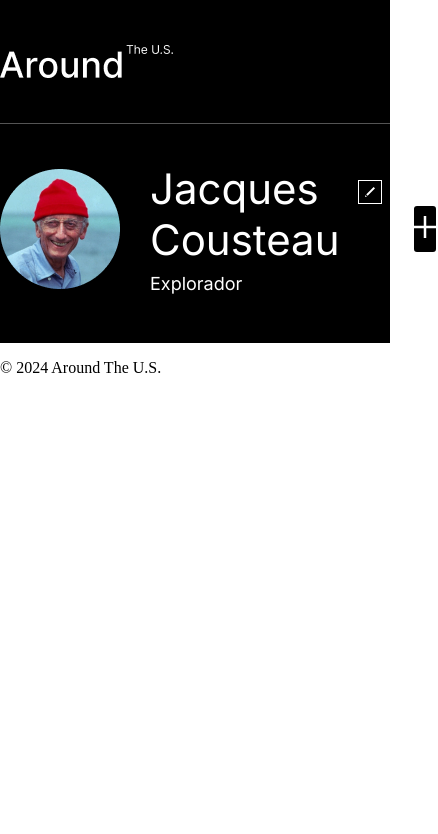
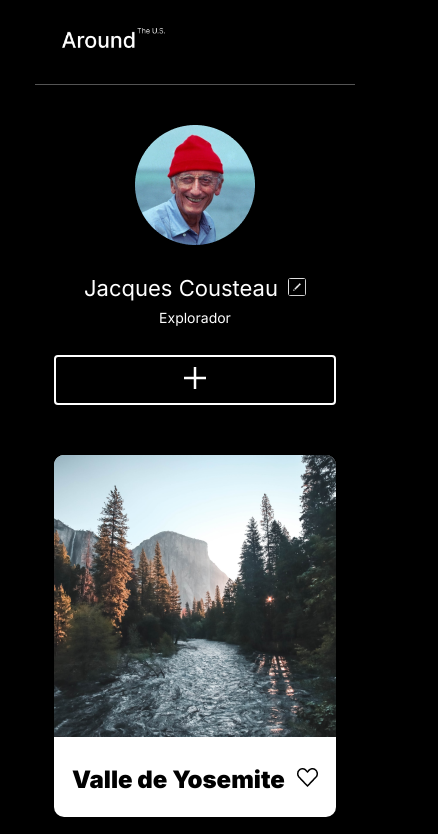
Before and after one commit to DavidCh09/web_project_around, a plain HTML site: page index.html in a window 390 px wide. Shown: the top 834 px of the page, 438 px wide, since content can reach past the window. Drawn offline with Linux system fonts and the light colour scheme.

Commit message:
Diseño pagina web de acuerdo a figma y  media query

```diff
--- /dev/null
+++ b/blocks/card.css
@@ -0,0 +1,38 @@
+.card {
+  background-color: white;
+  border-radius: 10px;
+}
+
+.card__image {
+  width: 100%;
+}
+
+.card__description {
+  display: flex;
+  flex-direction: row;
+  justify-content: space-between;
+  color: black;
+  max-width: 246px;
+  margin: auto;
+}
+
+.card__title {
+  font-family: "Inter-Black";
+  font-size: 24px;
+  text-overflow: ellipsis;
+  white-space: nowrap;
+  overflow: hidden;
+}
+
+.card__like-button {
+  background: none;
+  border: none;
+  cursor: pointer;
+  padding: 0;
+}
+
+.card__like-button:hover {
+  opacity: 50%;
+  transition: 0.4s ease;
+  transform: scale(0.9);
+}
--- a/blocks/content.css
+++ b/blocks/content.css
@@ -4,3 +4,9 @@
   max-width: 880px;
   margin: auto;
 }
+
+@media screen and (min-width: 320px) and (max-width: 544px) {
+  .content {
+    max-width: 282px;
+  }
+}
--- a/blocks/elements.css
+++ b/blocks/elements.css
@@ -0,0 +1,18 @@
+.elements {
+  max-width: 880px;
+  display: grid;
+  grid-template-columns: repeat(3, 1fr);
+  grid-template-rows: repeat(2, 1fr);
+  gap: 20px 17px;
+  margin: 0 auto 67px;
+}
+
+@media screen and (min-width: 320px) and (max-width: 544px) {
+  .elements {
+    max-width: 282px;
+    grid-template-columns: 1fr;
+    grid-template-rows: repeat(6, 1fr);
+    gap: 20px 0px;
+    margin: 0 auto 50px;
+  }
+}
--- /dev/null
+++ b/blocks/footer.css
@@ -0,0 +1,30 @@
+.footer {
+  display: flex;
+  flex-direction: row;
+  align-items: flex-start;
+  max-width: 880px;
+  max-height: 18px;
+  margin: 0 auto;
+  padding-bottom: 60px;
+}
+
+.footer__text {
+  font-family: "inter-regular";
+  font-size: 18px;
+  max-width: 318px;
+  margin: 0;
+  color: #545454;
+}
+
+@media screen and (min-width: 320px) and (max-width: 544px) {
+  .footer {
+    max-width: 282px;
+    max-height: 14px;
+    padding-bottom: 36px;
+  }
+
+  .footer__text {
+    font-size: 14px;
+    max-width: 100%;
+  }
+}
--- a/blocks/header.css
+++ b/blocks/header.css
@@ -10,3 +10,14 @@
   margin: 0;
   padding: 45px 0 41px;
 }
+
+@media screen and (min-width: 320px) and (max-width: 544px) {
+  .header {
+    max-width: 320px;
+  }
+
+  .header__image {
+    max-width: 130px;
+    padding: 28px 0 32px 27px;
+  }
+}
--- a/blocks/page.css
+++ b/blocks/page.css
@@ -1,7 +1,16 @@
+html,
+body {
+  margin: 0;
+  padding: 0;
+  height: 100%;
+  box-sizing: border-box;
+  background-color: #000;
+}
+
 .page {
   background-color: #000000;
   margin: auto;
   max-width: 100%;
-  max-height: 100%;
+  min-height: 100%;
   color: #ffffff;
 }
--- a/blocks/profile.css
+++ b/blocks/profile.css
@@ -40,6 +40,16 @@
   padding: 0;
 }
 
+.profile__edit-button img {
+  border-radius: 3px;
+}
+
+.profile__edit-button:hover {
+  opacity: 60%;
+  transform: scale(0.9);
+  transition: 0.4s ease;
+}
+
 .profile__role {
   font-family: "Inter-Regular";
   font-weight: 400;
@@ -56,5 +66,50 @@
   border: 2px solid #ffffff;
   padding: 0;
   margin-left: auto;
-  border-radius: 5px;
+  border-radius: 4px;
 }
+
+.profile__add-button:hover {
+  opacity: 50%;
+  transition: 0.4s ease;
+  transform: scale(0.9);
+}
+
+@media screen and (min-width: 320px) and (max-width: 544px) {
+  .profile {
+    max-width: 282px;
+    flex-direction: column;
+  }
+
+  .profile__info {
+    text-align: center;
+    display: flex;
+    flex-direction: column;
+    gap: 10px;
+  }
+
+  .profile__top-align {
+    column-gap: 10px;
+  }
+
+  .profile__name {
+    font-size: 22px;
+  }
+
+  .profile__edit-button {
+    height: 18px;
+    width: 18px;
+  }
+
+  .profile__edit-button img {
+    height: 18px;
+  }
+
+  .profile__role {
+    font-size: 14px;
+  }
+
+  .profile__add-button {
+    width: 282px;
+  }
+}
--- a/index.html
+++ b/index.html
@@ -11,7 +11,7 @@
     <link rel="icon" href="./favicon.ico" />
   </head>
   <body>
-    <div class="page">
+    <section class="page">
       <header class="header">
         <img
           class="header__image"
@@ -28,8 +28,8 @@
             <div class="profile__top-align">
               <h1 class="profile__name">Jacques Cousteau</h1>
               <button class="profile__edit-button" type="button">
-            <img src="./images/Edit Button.png" alt="edit button" />
-          </button>
+                <img src="./images/Edit Button.png" alt="edit button" />
+              </button>
             </div>
             <p class="profile__role">Explorador</p>
           </div>
@@ -37,13 +37,87 @@
           <button class="profile__add-button" type="button">
             <img src="./images/add button.png" alt="add button" />
           </button>
+        </div>
+        <div class="elements">
+          <div class="card">
+            <img
+              class="card__image"
+              src="./images/Valle Yosemite.png"
+              alt="Valle Yosemite"
+            />
+            <div class="card__description">
+              <p class="card__title">Valle de Yosemite</p>
+              <button class="card__like-button">
+                <img src="./images/heart button.png" alt="heart button" />
+              </button>
+            </div>
+          </div>
+          <div class="card">
+            <img
+              class="card__image"
+              src="./images/Lago Louise.png"
+              alt="Lago Louise"
+            />
+            <div class="card__description">
+              <p class="card__title">Lago Louise</p>
+              <button class="card__like-button">
+                <img src="./images/heart button.png" alt="heart button" />
+              </button>
+            </div>
+          </div>
+          <div class="card">
+            <img
+              class="card__image"
+              src="./images/Montañas Calvas.png"
+              alt="Montañas Calvas"
+            />
+            <div class="card__description">
+              <p class="card__title">Montañas Calvas</p>
+              <button class="card__like-button">
+                <img src="./images/heart button.png" alt="heart button" />
+              </button>
+            </div>
+          </div>
+          <div class="card">
+            <img class="card__image" src="./images/Latemar.png" alt="Latemar" />
+            <div class="card__description">
+              <p class="card__title">Latemar</p>
+              <button class="card__like-button">
+                <img src="./images/heart button.png" alt="heart button" />
+              </button>
+            </div>
+          </div>
+          <div class="card">
+            <img
+              class="card__image"
+              src="./images/Vanois National Park.png"
+              alt="Vanois National Park"
+            />
+            <div class="card__description">
+              <p class="card__title">Vanois National Park</p>
+              <button class="card__like-button">
+                <img src="./images/heart button.png" alt="heart button" />
+              </button>
+            </div>
+          </div>
+          <div class="card">
+            <img
+              class="card__image"
+              src="./images/Lago Di Braise.png"
+              alt="Lago di Braies"
+            />
+            <div class="card__description">
+              <p class="card__title">Lago di Braies</p>
+              <button class="card__like-button">
+                <img src="./images/heart button.png" alt="heart button" />
+              </button>
+            </div>
           </div>
         </div>
-        <div class="elements"></div>
       </main>
       <footer class="footer">
         <p class="footer__text">&copy; 2024 Around The U.S.</p>
       </footer>
-    </div>
+    </section>
   </body>
 </html>
--- a/pages/index.css
+++ b/pages/index.css
@@ -5,3 +5,5 @@
 @import url(../blocks/content.css);
 @import url(../blocks/profile.css);
 @import url(../blocks/elements.css);
+@import url(../blocks/card.css);
+@import url(../blocks/footer.css);
```
Also changed, not shown: images/Lago Di Braise.png (added), images/Lago Louise.png (added), images/Latemar.png (added), images/Montañas Calvas.png (added), images/Valle Yosemite.png (added), images/Vanois National Park.png (added), images/heart button.png (added).
